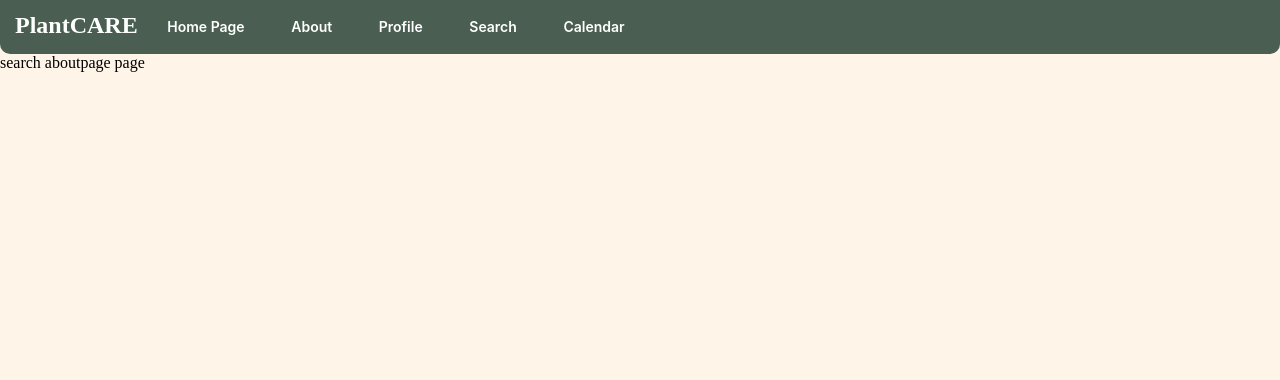
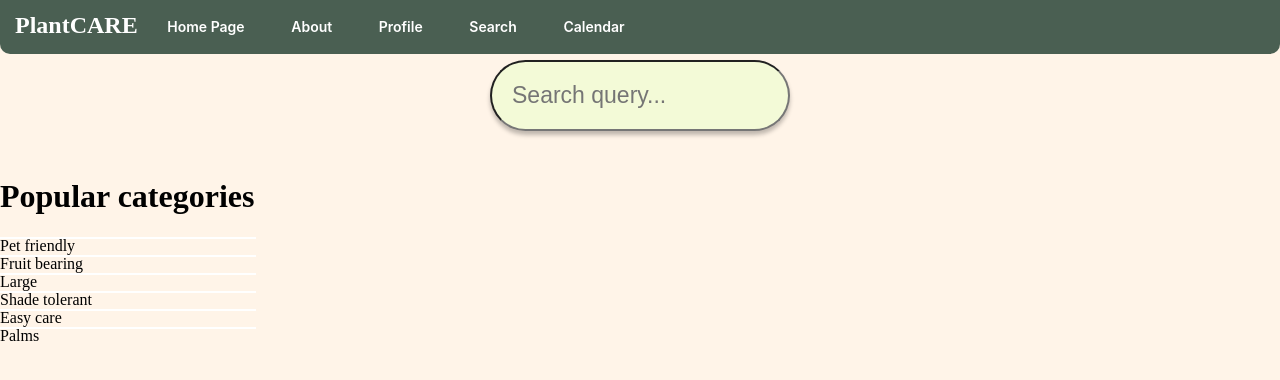
Before and after one commit to essence-666/fontend-project, a Next.js app: page /search in a window 1280 px wide. Shown: the top 380 px of the page. Built offline with nearby package versions, Linux system fonts and the light colour scheme.

Commit message:
feat(search): add items to the searchpaged

```diff
--- a/src/app/search/page.tsx
+++ b/src/app/search/page.tsx
@@ -1,7 +1,26 @@
 import styles from "../styles/search.module.css";
 
 const searchPage = () => {
-  return <div> search aboutpage page </div>;
+  return (
+    <div>
+      <div className={styles.inputContainer}>
+        <input
+          className={styles.inputBox}
+          type="text"
+          placeholder="Search query..."
+        />
+      </div>
+      <div className={styles.categoriesContainer}>
+        <h1> Popular categories </h1>
+        <div className={styles.flowersContainer}> Pet friendly </div>
+        <div className={styles.flowersContainer}> Fruit bearing</div>
+        <div className={styles.flowersContainer}> Large</div>
+        <div className={styles.flowersContainer}> Shade tolerant</div>
+        <div className={styles.flowersContainer}> Easy care</div>
+        <div className={styles.flowersContainer}> Palms</div>
+      </div>
+    </div>
+  );
 };
 
 export default searchPage;
--- a/src/app/styles/search.module.css
+++ b/src/app/styles/search.module.css
@@ -0,0 +1,33 @@
+.inputBox {
+  border-radius: 13px;
+  width: 20%;
+  font-size: 23px;
+  background-color: #f3fad7;
+  display: flex;
+  flex-direction: row;
+  align-items: center;
+  padding: 20px;
+  gap: 5.8px;
+  box-shadow: 0px 4px 4px rgba(0, 0, 0, 0.25);
+  border-radius: 40.6px;
+}
+
+.inputContainer {
+  display: flex;
+  justify-content: center;
+  align-items: center;
+  margin-top: 0.5%;
+  font-family: "Roboto", sans-serif;
+}
+
+.flowersContainer {
+  background-color: white;
+  border: 10px;
+  width: 20%;
+  height: 13%;
+}
+
+.categoriesContainer {
+  display: grid;
+  margin-top: 2%;
+}
```
